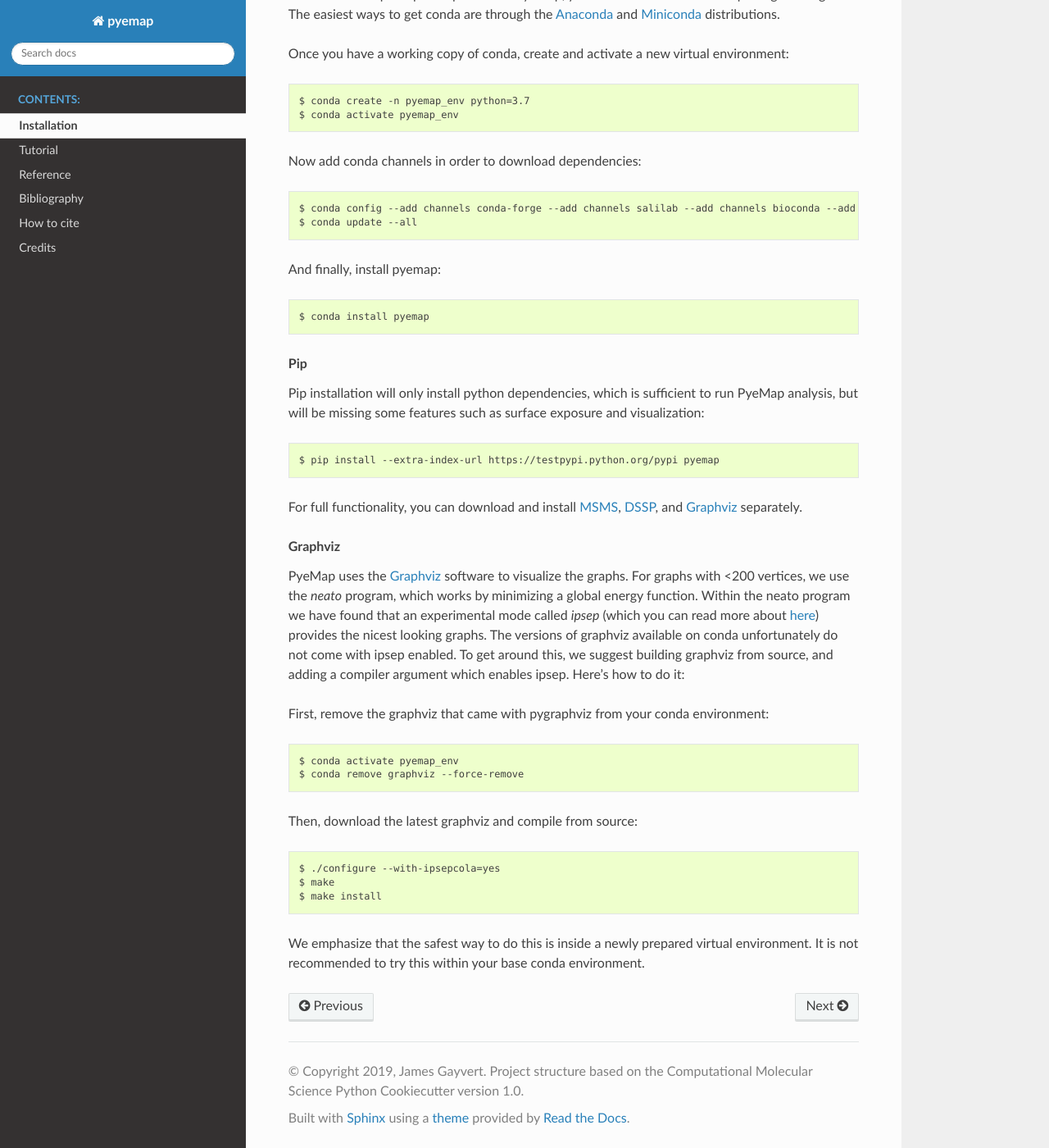
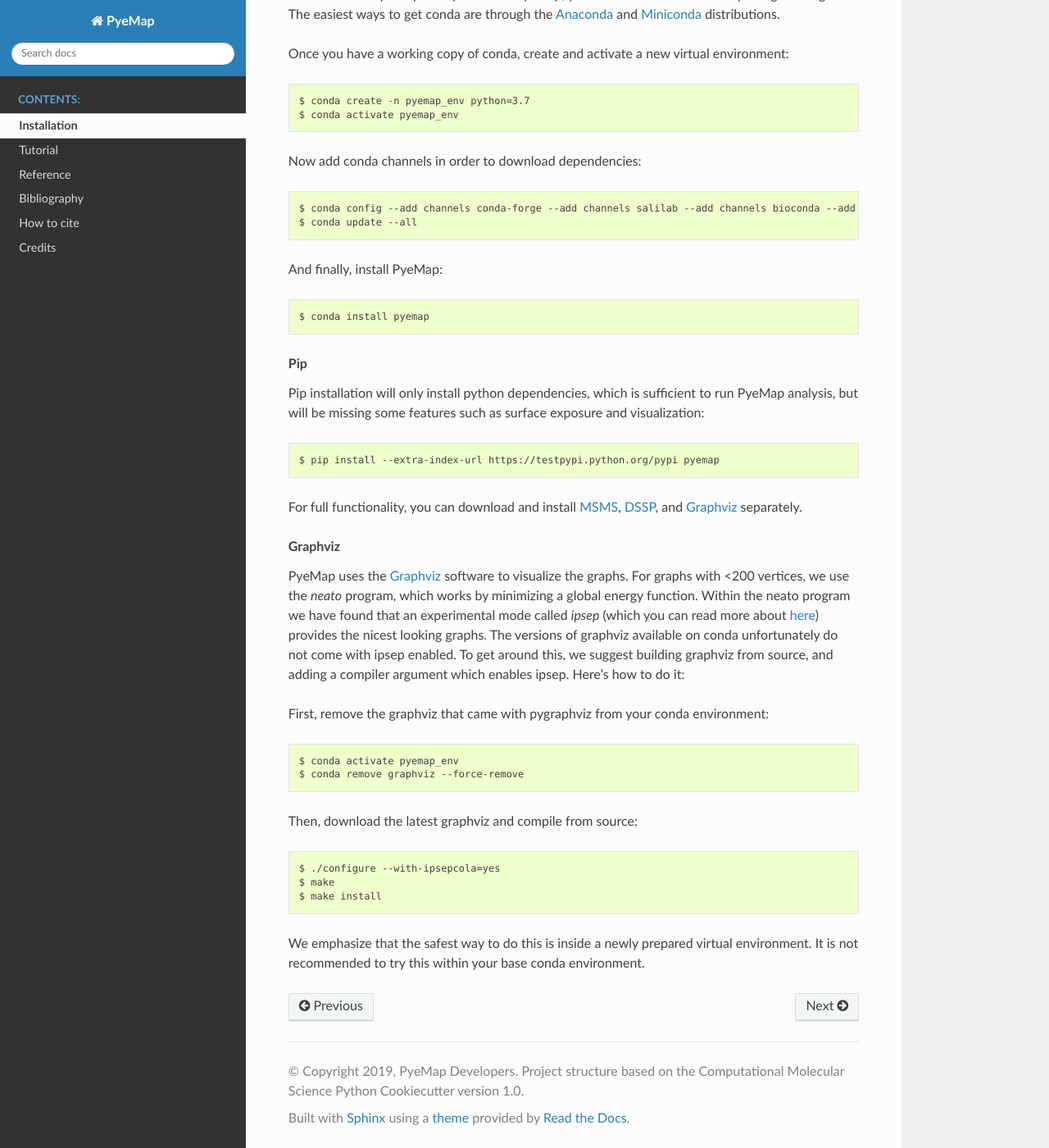
Before and after one commit to gayverjr/pyemap, a Sphinx documentation site: the page built from docs/install.rst, in a window 1280 px wide and 1400 px high, scrolled down 214 px. Shown: the whole window at 82% size. Built offline with Sphinx 7.4.7 and the Read the Docs theme 2.0.0, drawn with Linux system fonts in a browser that asks for light colours.

```diff
--- a/docs/conf.py
+++ b/docs/conf.py
@@ -19,10 +19,10 @@
 
 # -- Project information -----------------------------------------------------
 
-project = 'pyemap'
-copyright = ("2019, James Gayvert. Project structure based on the "
+project = 'PyeMap'
+copyright = ("2019, PyeMap Developers. Project structure based on the "
              "Computational Molecular Science Python Cookiecutter version 1.0")
-author = 'James Gayvert'
+author = 'James Gayvert, Ruslan Tazhigulov, Ksenia Bravaya'
 
 # The short X.Y version
 version = ''
@@ -144,7 +144,7 @@ latex_elements = {
 # (source start file, target name, title,
 #  author, documentclass [howto, manual, or own class]).
 latex_documents = [
-    (master_doc, 'pyemap.tex', 'pyemap Documentation',
+    (master_doc, 'pyemap.tex', 'PyeMap Documentation',
      'pyemap', 'manual'),
 ]
 
@@ -154,7 +154,7 @@ latex_documents = [
 # One entry per manual page. List of tuples
 # (source start file, name, description, authors, manual section).
 man_pages = [
-    (master_doc, 'pyemap', 'pyemap Documentation',
+    (master_doc, 'pyemap', 'PyeMap Documentation',
      [author], 1)
 ]
 
--- a/docs/install.rst
+++ b/docs/install.rst
@@ -22,7 +22,7 @@ Now add conda channels in order to download dependencies::
     $ conda config --add channels conda-forge --add channels salilab --add channels bioconda --add channels gayverjr
     $ conda update --all
 
-And finally, install pyemap::
+And finally, install PyeMap::
 
     $ conda install pyemap
 
--- a/docs/tutorial/tutorial.rst
+++ b/docs/tutorial/tutorial.rst
@@ -1,16 +1,16 @@
 ==============================
 Tutorial
 ==============================
-This guide can help you start working with pyemap.
+This guide can help you start working with PyeMap.
 
 Basic Usage
 ===========
 
 Parsing
 -------
-The first step of pyemap analysis is parsing of a .cif or pdb file.
+The first step of PyeMap analysis is parsing of a .cif or pdb file.
 
-You can either provide pyemap with the path to the file:
+You can either provide PyeMap with the path to the file:
 
    >>> import pyemap
    >>> my_emap = pyemap.parse("path/to/protein.pdb")
```
Also changed, not shown: 3 other files.
